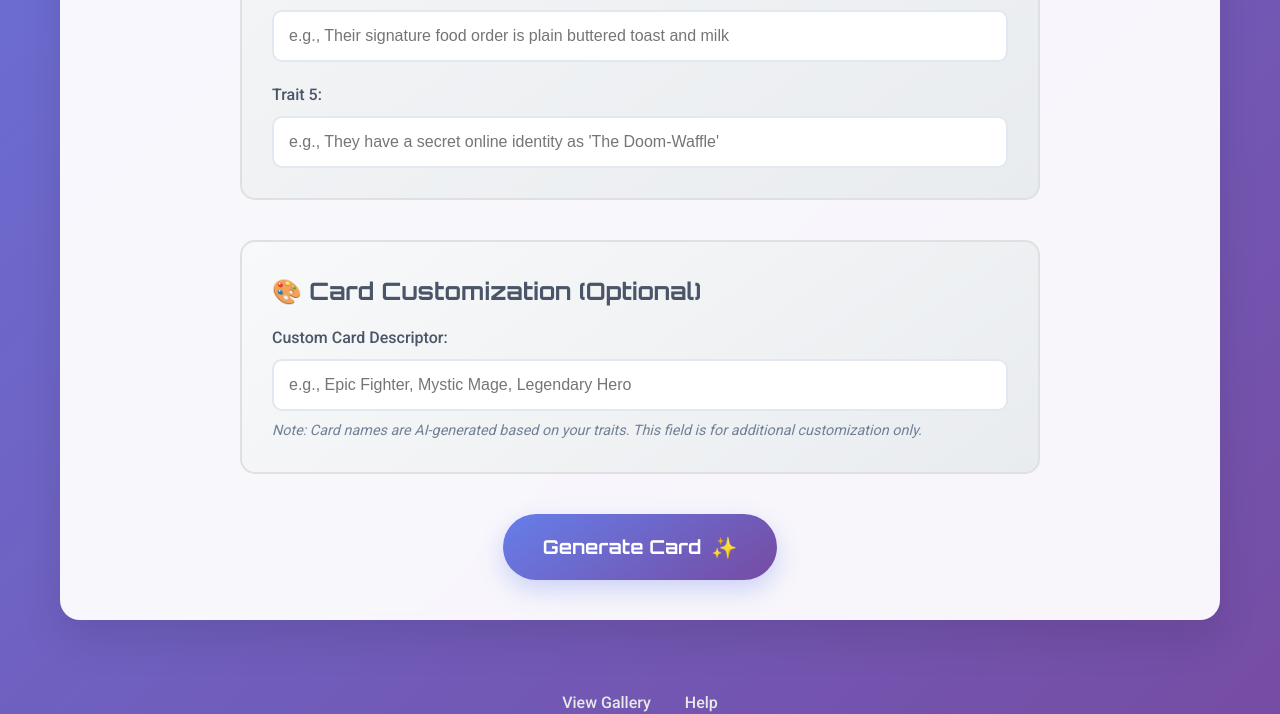
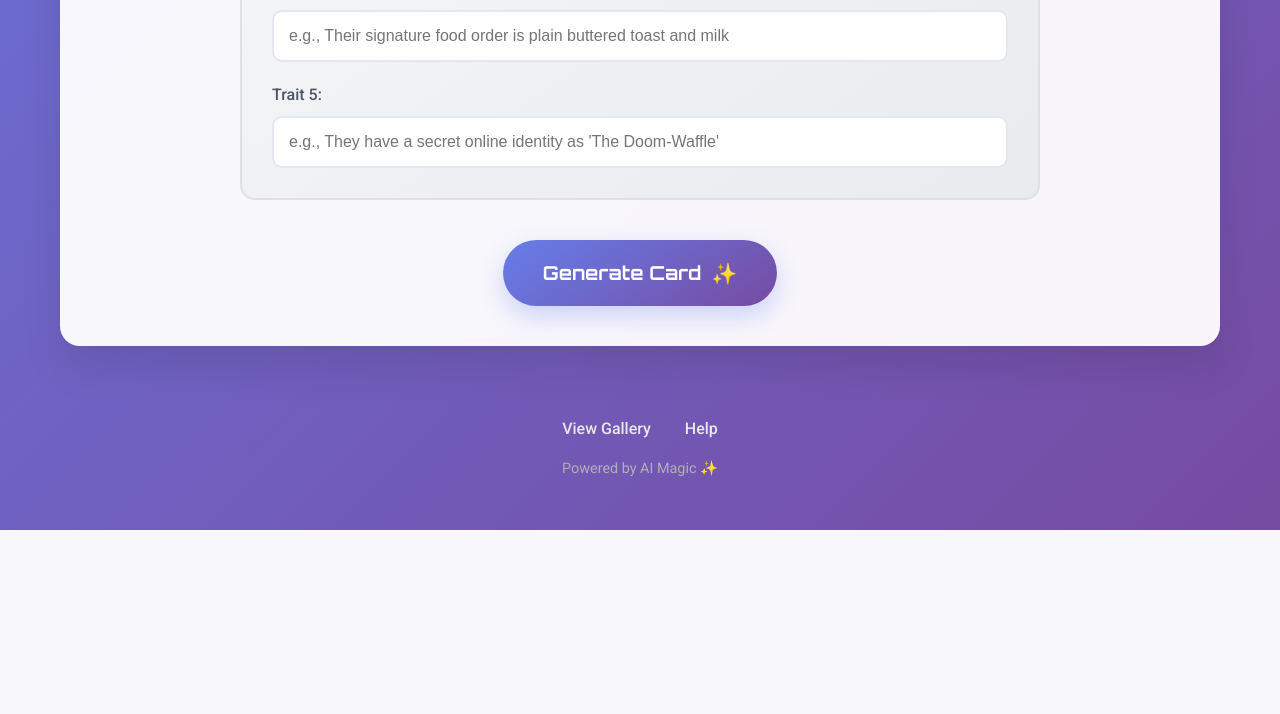
Before and after one commit to shanechanjs/personalised-card-generator-render, a Flask app: page / in a window 1280 px wide. Shown: the part 1168-1882 px from the top of the page. After the commit the page ends 1698 px from the top, so only its background shows below. Run offline with Flask 3, Linux system fonts and the light colour scheme; some libraries are stand-ins or nearby versions.

Commit message:
Add files via upload

```diff
--- a/templates/index.html
+++ b/templates/index.html
@@ -64,15 +64,6 @@
                         </div>
                     </div>
 
-                    <div class="form-section">
-                        <h2 class="section-title">🎨 Card Customization (Optional)</h2>
-                        <div class="customization-group">
-                            <label for="custom_descriptor">Custom Card Descriptor:</label>
-                            <input type="text" id="custom_descriptor" name="custom_descriptor" placeholder="e.g., Epic Fighter, Mystic Mage, Legendary Hero">
-                            <p class="hint">Note: Card names are AI-generated based on your traits. This field is for additional customization only.</p>
-                        </div>
-                    </div>
-
                     <div class="form-actions">
                         <button type="submit" class="generate-btn" id="generateBtn">
                             <span class="btn-text">Generate Card</span>
@@ -102,10 +93,6 @@
                             <span class="btn-icon">⬇️</span>
                             Download Card
                         </button>
-                        <button class="new-card-btn" id="newCardBtn">
-                            <span class="btn-icon">🔄</span>
-                            Create Another Card
-                        </button>
                     </div>
                 </div>
             </div>
```
